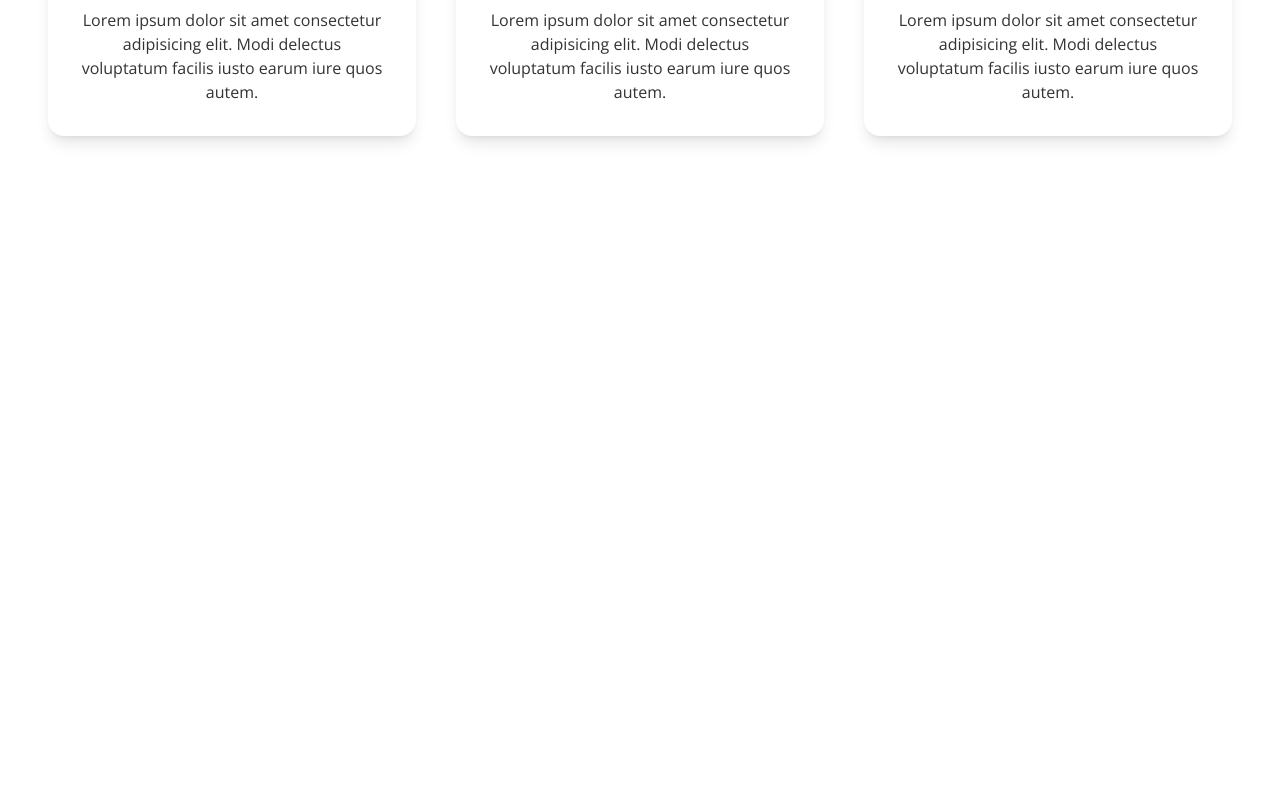
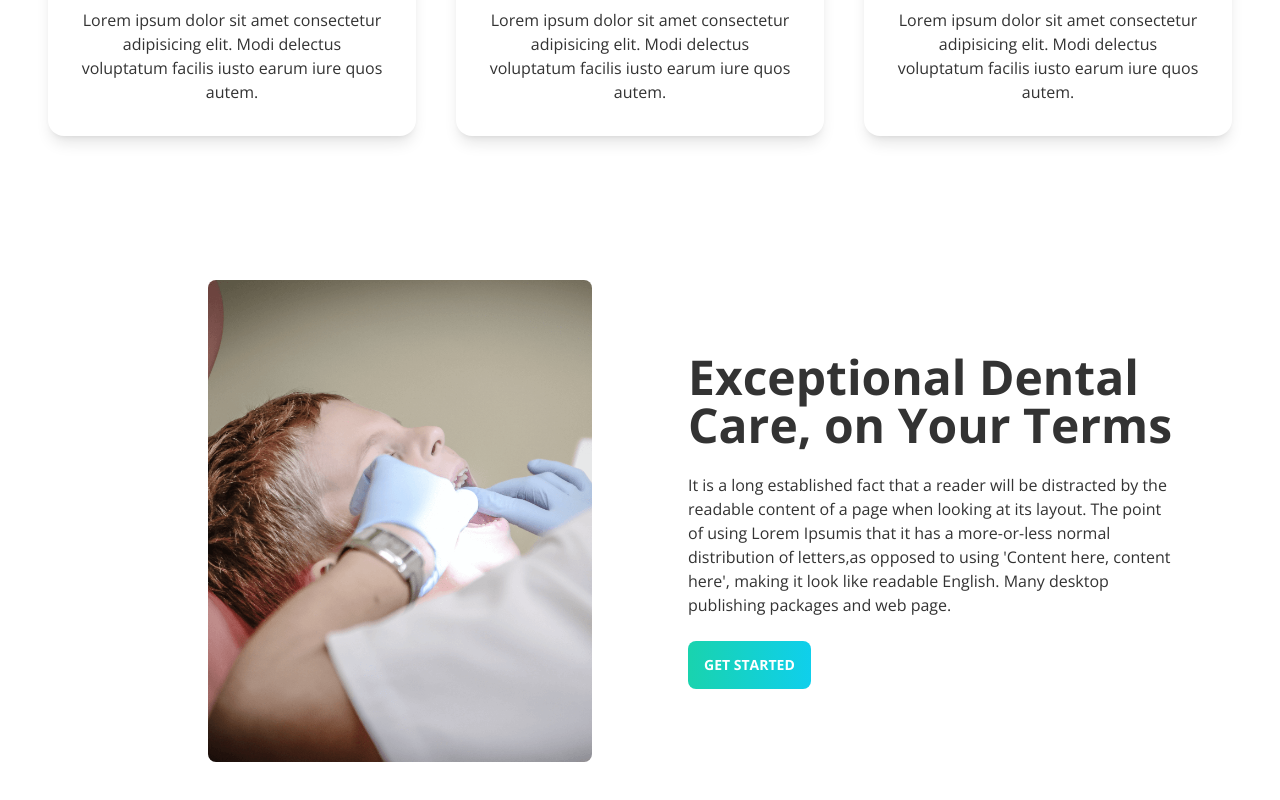
Before and after one commit to technayan/doctors-portal, a React (Create React App) app: page / in a window 1280 px wide. Shown: the part 1508-2308 px from the top of the page. Before the commit the page ends 1708 px from the top, so only its background shows below. Built offline with nearby package versions, Linux system fonts and the light colour scheme.

Commit message:
Treatment section added

```diff
--- a/src/Pages/Home/Hero/Hero.js
+++ b/src/Pages/Home/Hero/Hero.js
@@ -1,5 +1,6 @@
 import React from 'react';
 import heroImg from '../../../assets/images/hero-img.png'
+import PrimaryBtn from '../../Shared/PrimaryBtn';
 
 const Hero = () => {
     return (
@@ -9,7 +10,7 @@
                 <div>
                     <h1 class="text-5xl font-bold">Your New Smile Starts Here</h1>
                     <p class="py-6">Lorem Ipsum is simply dummy text of the printing and typesetting industry. Lorem Ipsum has been the industry's standard dummy text ever.</p>
-                    <button class="btn bg-gradient-to-r from-secondary to-primary border-0 text-white hover:bg-gradient-to-l">Get Started</button>
+                    <PrimaryBtn>Get Started</PrimaryBtn>
                 </div>
             </div>
         </div>
--- a/src/Pages/Home/Home.js
+++ b/src/Pages/Home/Home.js
@@ -2,6 +2,7 @@
 import Hero from './Hero/Hero';
 import Info from './Info/Info';
 import Services from './Services/Services';
+import Treatment from './Treatment/Treatment';
 
 const Home = () => {
     return (
@@ -10,6 +11,7 @@
             <div class='md:px-12'>
                 <Info />
                 <Services />
+                <Treatment />
             </div>
 
         </div>
--- /dev/null
+++ b/src/Pages/Home/Treatment/Treatment.js
@@ -0,0 +1,20 @@
+import React from 'react';
+import treatment from '../../../assets/images/treatment.png'
+import PrimaryBtn from '../../Shared/PrimaryBtn';
+
+const Treatment = () => {
+    return (
+        <section class="hero py-16">
+        <div class="hero-content grid grid-cols-1 lg:grid-cols-2 justify-around ">
+            <img src={treatment} class="w-100 lg:max-w-sm rounded-lg lg:ml-auto lg:mx-10" alt='Treatment'/>
+            <div class='w-50 lg:mx-10'>
+                <h1 class="text-5xl font-bold">Exceptional Dental Care, on Your Terms</h1>
+                <p class="py-6">It is a long established fact that a reader will be distracted by the readable content of a page when looking at its layout. The point of using Lorem Ipsumis that it has a more-or-less normal distribution of letters,as opposed to using 'Content here, content here', making it look like readable English. Many desktop publishing packages and web page.</p>
+                <PrimaryBtn>Get Started</PrimaryBtn>
+            </div>
+        </div>
+        </section>
+    );
+};
+
+export default Treatment;
--- /dev/null
+++ b/src/Pages/Shared/PrimaryBtn.js
@@ -0,0 +1,9 @@
+import React from 'react';
+
+const PrimaryBtn = ({children}) => {
+    return (
+        <button class="btn bg-gradient-to-r from-secondary to-primary border-0 text-white hover:bg-gradient-to-l">{children}</button>
+    );
+};
+
+export default PrimaryBtn;
```
